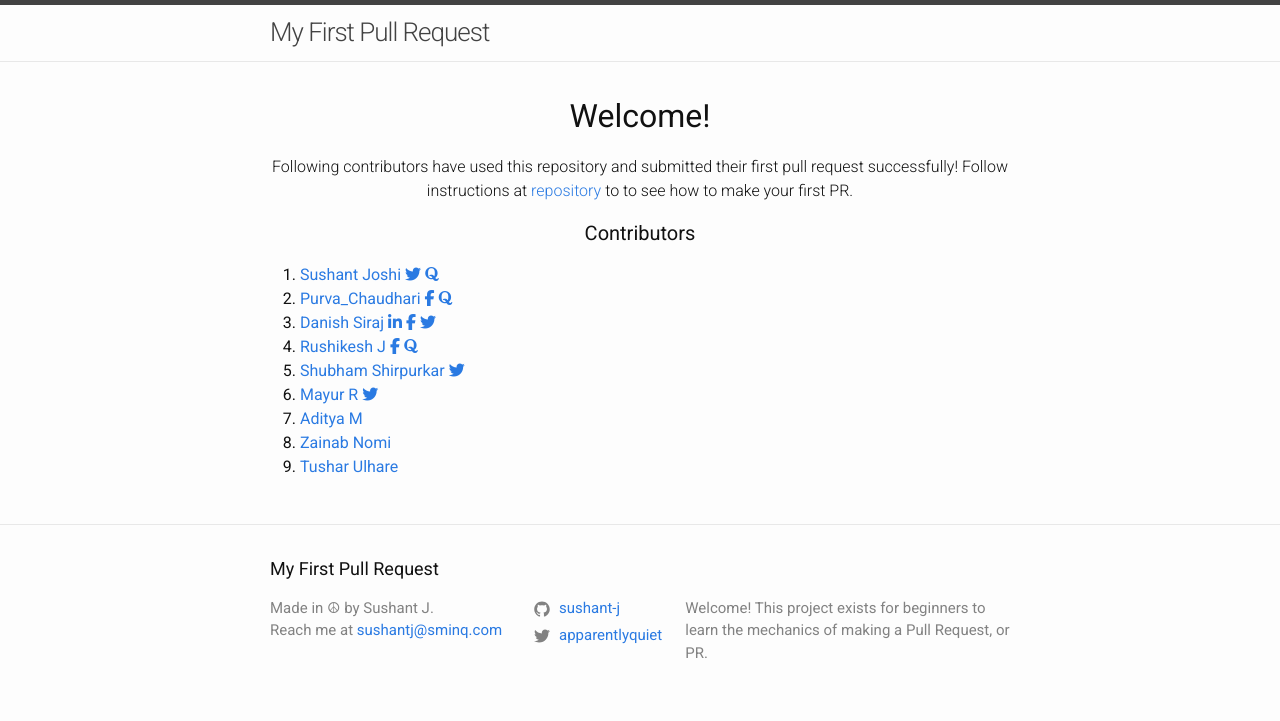
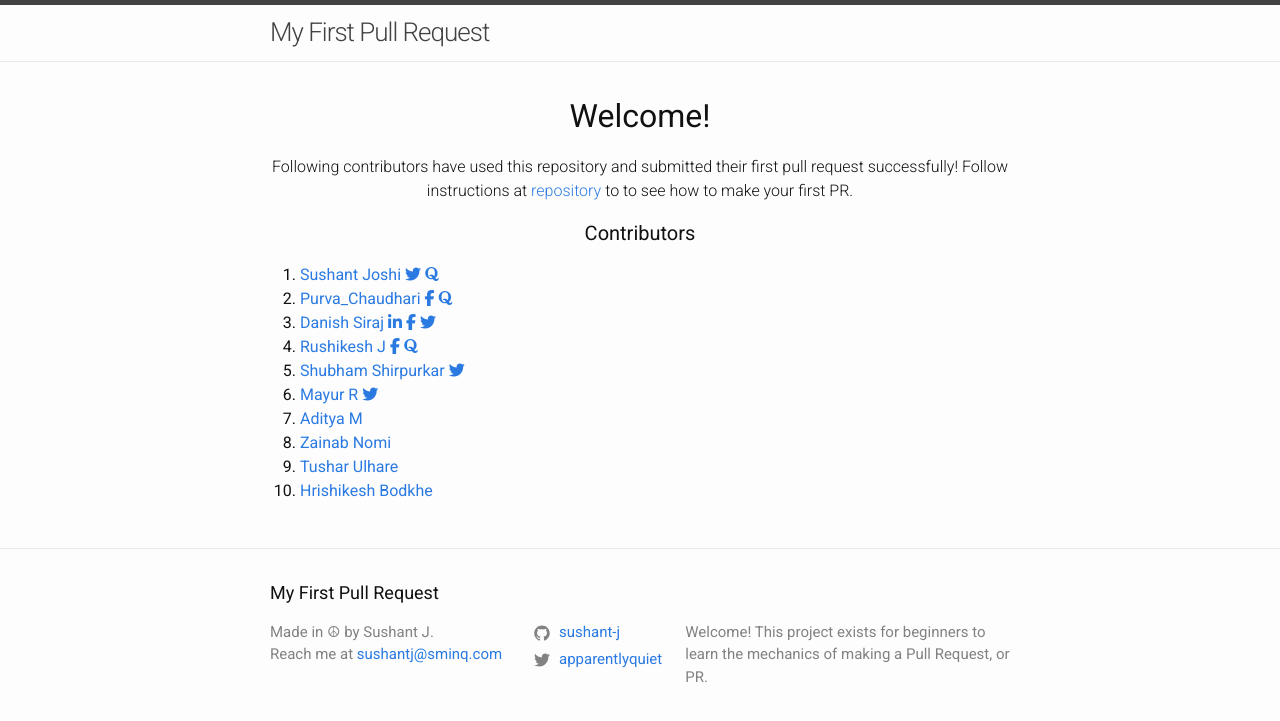
Before and after one commit to sushant-j/my-first-pull-request, a Jekyll site: the page built from index.md, in a window 1280 px wide. Shown: the top 721 px of the page. Built offline with Jekyll 4.4.1, drawn with Linux system fonts in a browser that asks for light colours; nearby versions of some CDN libraries.

Commit message:
Added my name

```diff
--- a/_layouts/home.html
+++ b/_layouts/home.html
@@ -89,5 +89,10 @@ layout: default
         Tushar Ulhare
       </a>
     </li>
+    <li>
+      <a href="https://github.com/eon531999">
+        Hrishikesh Bodkhe
+      </a>
+    </li>
   </ol>
 </div>
```
